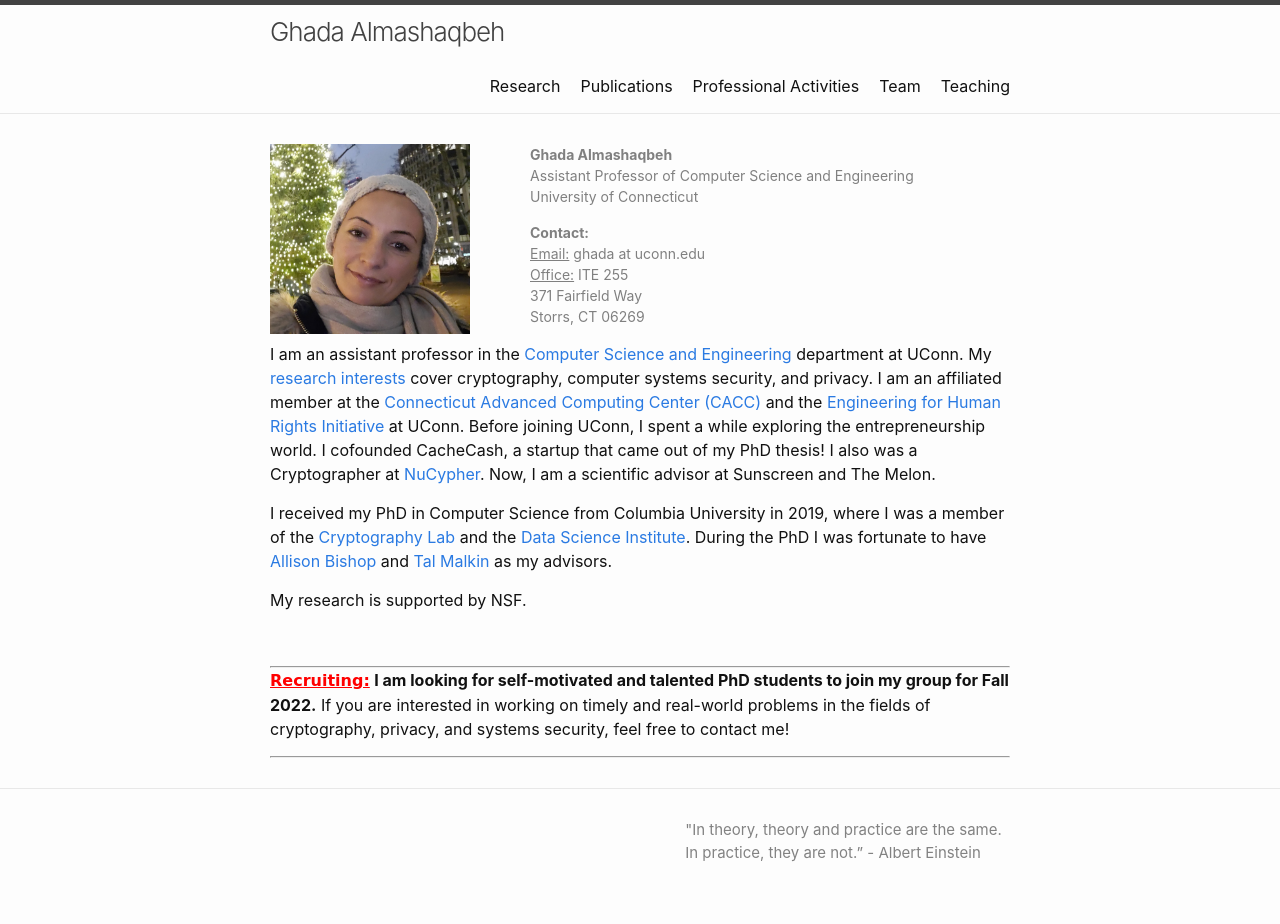
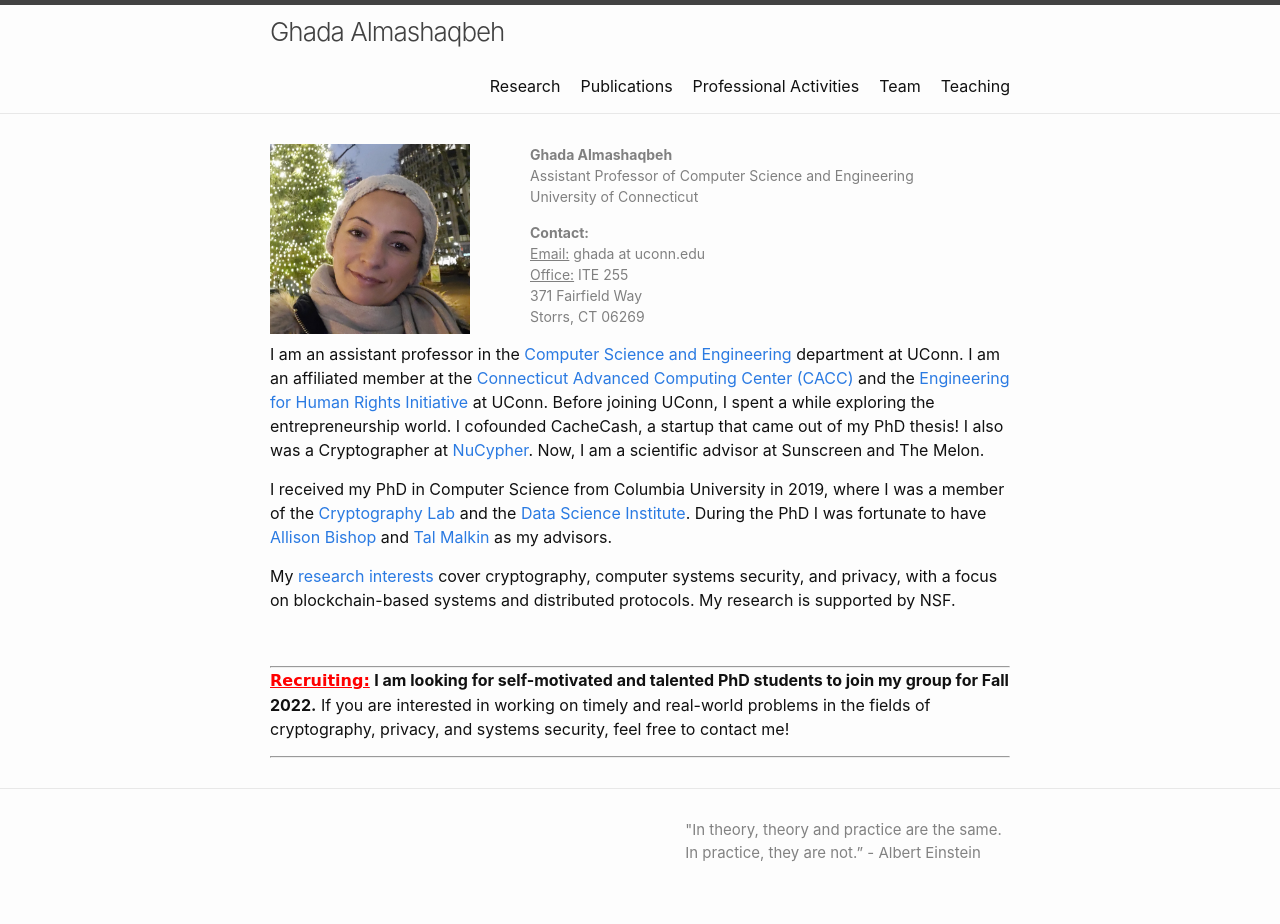
Before and after one commit to GhadaAlmashaqbeh/GhadaAlmashaqbeh.github.io, a Jekyll site: the page built from index.md, in a window 1280 px wide. Built offline with Jekyll 4.4.1, drawn with Linux system fonts in a browser that asks for light colours.

Commit message:
edit des

```diff
--- a/index.md
+++ b/index.md
@@ -19,11 +19,11 @@ layout: default
 </div>
 
 
-I am an assistant professor in the [Computer Science and Engineering](https://www.cse.uconn.edu/) department at UConn. My [research interests](/research/) cover cryptography, computer systems security, and privacy. I am an affiliated member at the [Connecticut Advanced Computing Center (CACC)](https://cacc.uconn.edu/) and the [Engineering for Human Rights Initiative](https://engineeringforhumanrights.uconn.edu/) at UConn. Before joining UConn, I spent a while exploring the entrepreneurship world. I cofounded CacheCash, a startup that came out of my PhD thesis! I also was a Cryptographer at [NuCypher](https://www.nucypher.com/). Now, I am a scientific advisor at Sunscreen and The Melon.
+I am an assistant professor in the [Computer Science and Engineering](https://www.cse.uconn.edu/) department at UConn. I am an affiliated member at the [Connecticut Advanced Computing Center (CACC)](https://cacc.uconn.edu/) and the [Engineering for Human Rights Initiative](https://engineeringforhumanrights.uconn.edu/) at UConn. Before joining UConn, I spent a while exploring the entrepreneurship world. I cofounded CacheCash, a startup that came out of my PhD thesis! I also was a Cryptographer at [NuCypher](https://www.nucypher.com/). Now, I am a scientific advisor at Sunscreen and The Melon.
 
 I received my PhD in Computer Science from Columbia University in 2019, where I was a member of the [Cryptography Lab](http://www.cs.columbia.edu/crypto) and the [Data Science Institute](https://datascience.columbia.edu/). During the PhD I was fortunate to have [Allison Bishop](https://www.thecomputersciencecomedian.com) and [Tal Malkin](http://www.cs.columbia.edu/~tal) as my advisors.
 
-My research is supported by NSF.
+My [research interests](/research/) cover cryptography, computer systems security, and privacy, with a focus on blockchain-based systems and distributed protocols. My research is supported by NSF.
 
 <br/>
 
```
Also changed, not shown: 01-research.md (+4 -4 lines).
